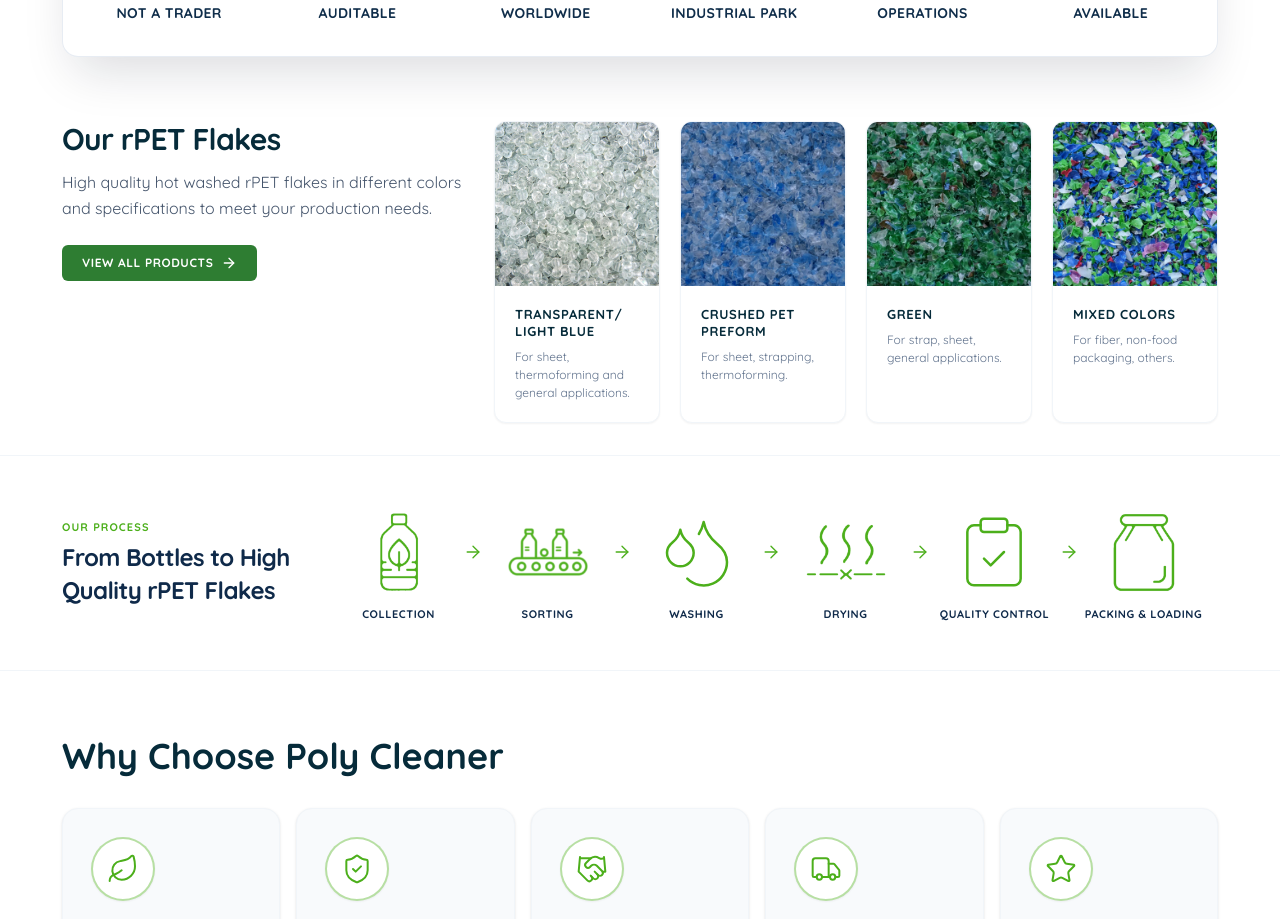
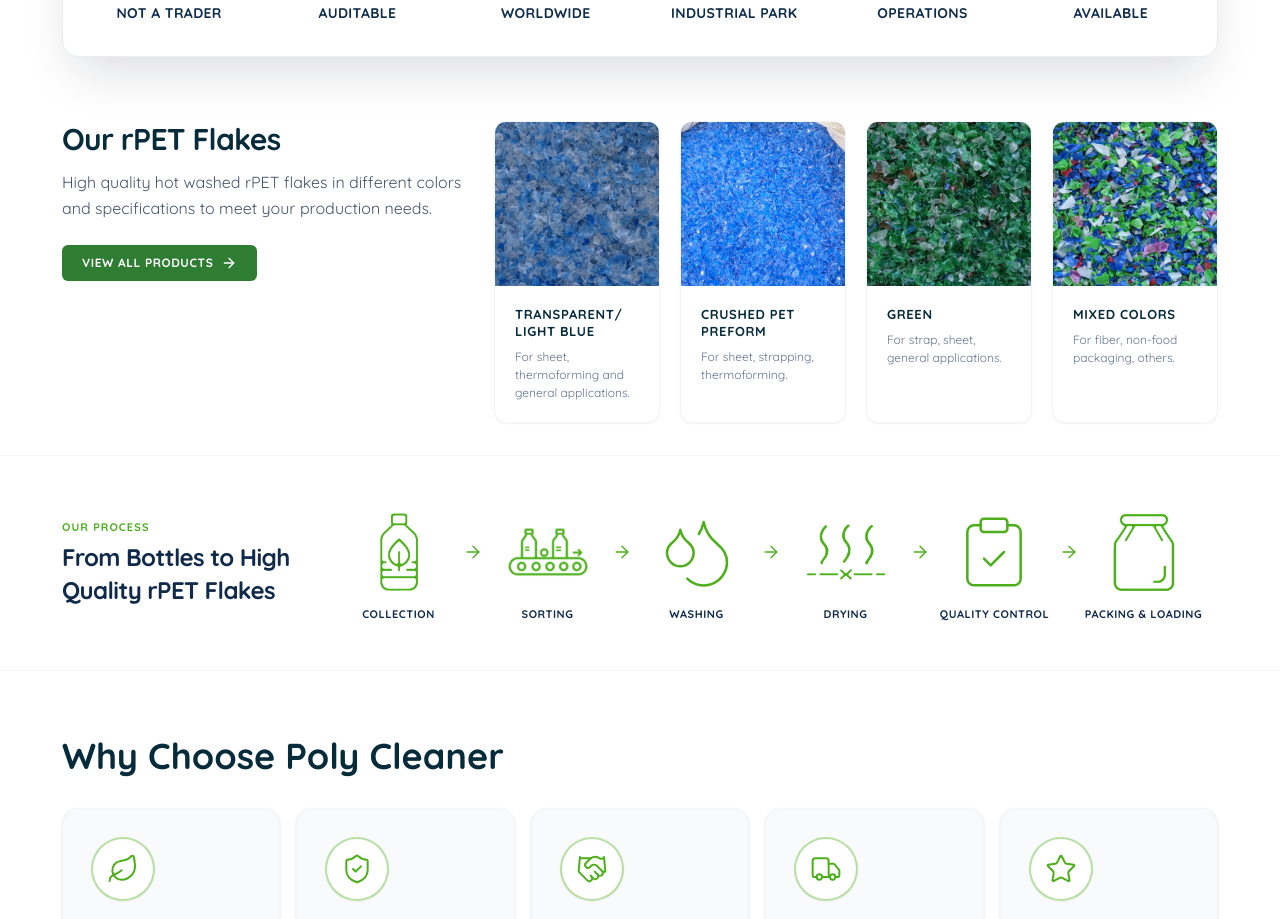
Before and after one commit to ElvinBaxsh/PolycleanerNewVersion, a Next.js app: page / in a window 1280 px wide. Shown: the part 860-1779 px from the top of the page. Built offline with nearby package versions, Linux system fonts and the light colour scheme.

Commit message:
rPET grades: real photo for Crushed PET Preform
The new crushed-preform photo takes that grade's card and close-up, and
the light blue flake photo it had moves to Transparent/light blue,
replacing the last generated grade image.

```diff
--- a/src/components/sections/rpet/CloseupGallery.tsx
+++ b/src/components/sections/rpet/CloseupGallery.tsx
@@ -8,8 +8,8 @@
 import { useLanguage } from "@/lib/i18n/LanguageContext";
 
 const IMAGES = [
-  "/images/transparent.jpg",
   "/images/factory/flakes-light-blue.webp",
+  "/images/factory/flakes-preform.webp",
   "/images/factory/flakes-green.webp",
   "/images/factory/flakes-mixed.webp",
   "/images/factory/flakes-closeup.webp",
--- a/src/lib/constants.ts
+++ b/src/lib/constants.ts
@@ -175,14 +175,14 @@
     name: "Transparent/light blue",
     description: "For sheet, thermoforming and general applications.",
     swatch: "#eef2f2",
-    image: "/images/transparent.jpg",
+    image: "/images/factory/flakes-light-blue.webp",
   },
   {
     slug: "light-blue",
     name: "Crushed PET Preform",
     description: "For sheet, strapping, thermoforming.",
     swatch: "#bfe1ea",
-    image: "/images/factory/flakes-light-blue.webp",
+    image: "/images/factory/flakes-preform.webp",
   },
   {
     slug: "green",
```
Also changed, not shown: public/images/factory/flakes-preform.webp (added).
